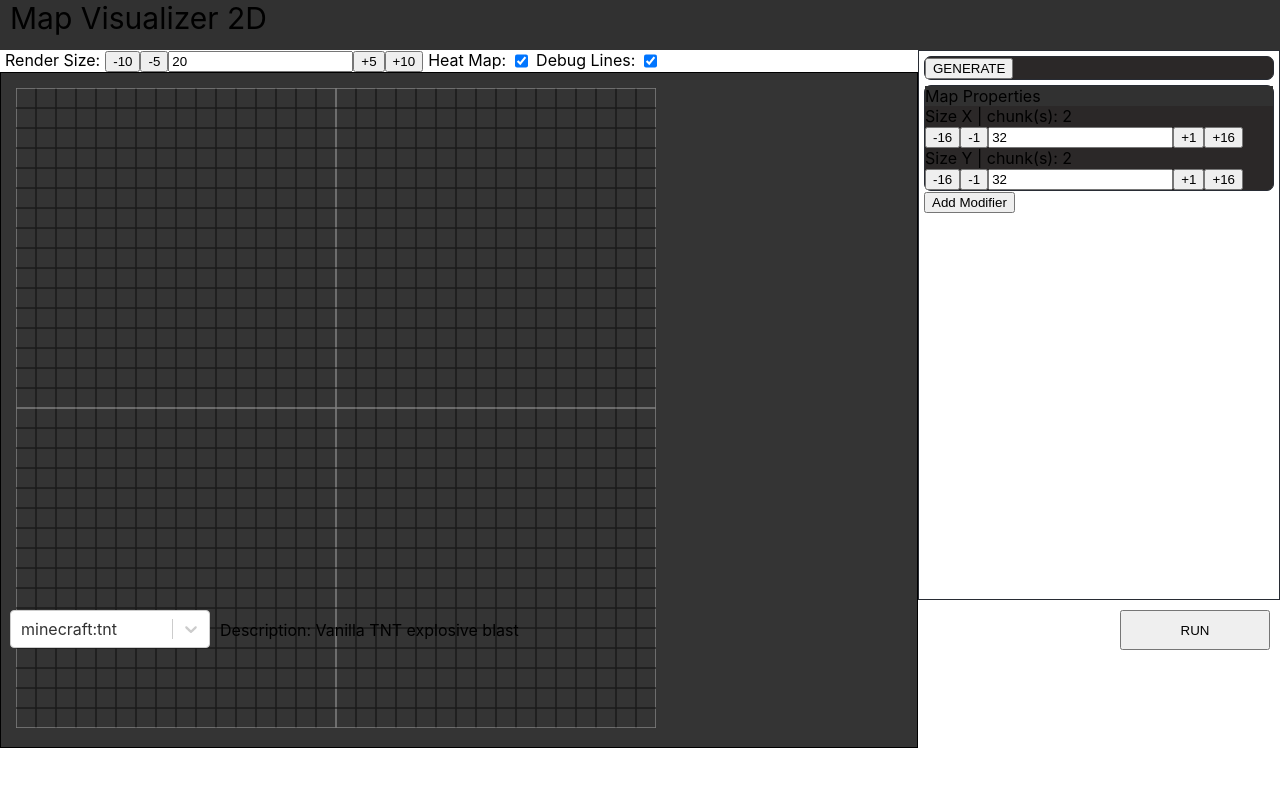
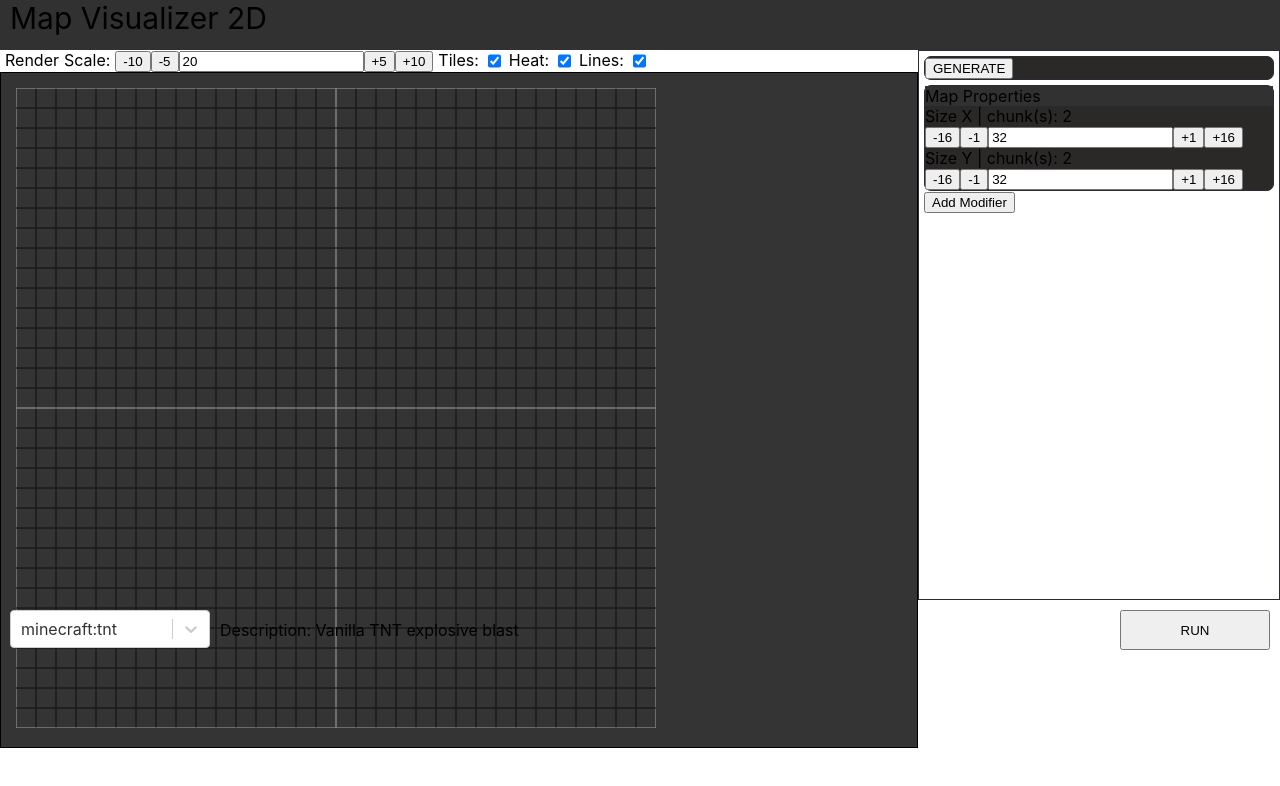
Before and after one commit to DarkGuardsman/icbm-calculator-web, a React (Create React App) app: page / in a window 1280 px wide. Shown: the top 786 px of the page. Built offline with nearby package versions, Linux system fonts and the light colour scheme.

Commit message:
feat: toggle for showing tiles

```diff
--- a/src/tools/map/MapToolPage.js
+++ b/src/tools/map/MapToolPage.js
@@ -23,6 +23,7 @@ export default function MapToolPage() {
     const [heatMapHits, setHeatMapHits] = useState([]);
 
     const [hasRun, setHasRun] = useState(false);
+    const [showTiles, setShowTiles] = useState(true);
     const [showHeatMap, setShowHeatMap] = useState(true);
     const [showDebugLines, setShowDebugLines] = useState(true);
 
@@ -134,8 +135,9 @@ export default function MapToolPage() {
                 <div className={styles.contentTop}>
                     <div className={styles.center}>
                         <div className={styles.mapControls}>
+                            <div>Render</div>
                             <div className={styles.mapControlEntry}>
-                                <div>Render Size:</div>
+                                <div>Scale:</div>
                                 <NumericIncrementer
                                     value={renderSize}
                                     setValue={setRenderSize}
@@ -143,12 +145,17 @@ export default function MapToolPage() {
                                 />
                             </div>
                             <div className={styles.mapControlEntry}>
-                                <div>Heat Map:</div>
+                                <div>Tiles:</div>
+                                <input type={"checkbox"} checked={showTiles}
+                                       onChange={() => setShowTiles(!showTiles)}/>
+                            </div>
+                            <div className={styles.mapControlEntry}>
+                                <div>Heat:</div>
                                 <input type={"checkbox"} checked={showHeatMap}
                                        onChange={() => setShowHeatMap(!showHeatMap)}/>
                             </div>
                             <div className={styles.mapControlEntry}>
-                                <div>Debug Lines:</div>
+                                <div>Lines:</div>
                                 <input type={"checkbox"} checked={showDebugLines}
                                        onChange={() => setShowDebugLines(!showDebugLines)}/>
                             </div>
```
